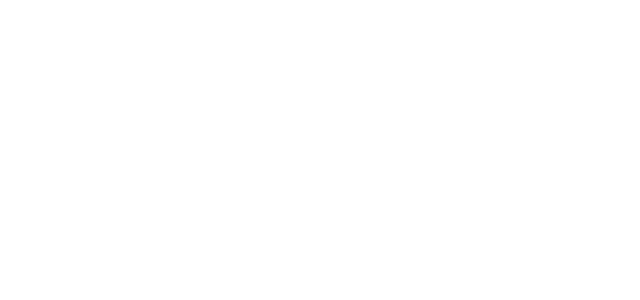
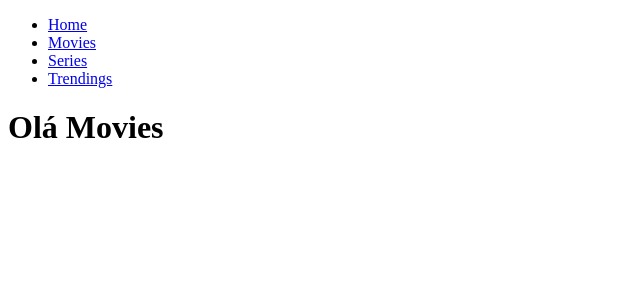
Before and after one commit to Higoralmeida702/MovieDatabase, a React (Vite) app: page /movies in a window 1280 px wide. Shown: the top 300 px of the page, without its empty margins (0-640 px from the left). Built offline with nearby package versions, Linux system fonts and the light colour scheme.

Commit message:
Adicionado links de navegação para Home, Movies, Series e Trendings

```diff
--- a/src/App.jsx
+++ b/src/App.jsx
@@ -1,8 +1,36 @@
+import { BrowserRouter, Route, Routes, Link } from 'react-router-dom'
+
+import Home from './Components/Home/Index'
+import Movie from './Components/Movies/Index'
+import Series from './Components/Series/Index'
+import Trendings from './Components/Trendings/Index'
+import Movies from './Components/Movies/Index'
+
 function App() {
 
   return (
-    <>
-    </>
+    <div>
+
+      <div>
+        <BrowserRouter>
+          <ul>
+          <li><Link to="/home">Home</Link></li>
+          <li><Link to="/movies">Movies</Link></li>
+          <li><Link to="/series">Series</Link></li>
+          <li><Link to="/trendings">Trendings</Link></li>
+          </ul>
+
+          <Routes>
+          <Route path="/" element={<Home/>}/>
+          <Route path="/home" element={<Home/>}/>
+          <Route path="/movies" element={<Movies/>}/>
+          <Route path="/series" element={<Series/>}/>
+          <Route path="/trendings" element={<Trendings/>}/>
+          </Routes>
+        </BrowserRouter>
+      </div>
+
+    </div>
   )
 }
 
--- /dev/null
+++ b/src/Components/Home/Index.jsx
@@ -0,0 +1,7 @@
+const Home = () => {
+    return (
+        <h1>Olá home</h1>
+    )
+}
+
+export default Home
--- /dev/null
+++ b/src/Components/Movies/Index.jsx
@@ -0,0 +1,7 @@
+const Movies = () => {
+    return (
+        <h1>Olá Movies</h1>
+    )
+}
+
+export default Movies
--- /dev/null
+++ b/src/Components/Series/Index.jsx
@@ -0,0 +1,7 @@
+const Series = () => {
+    return (
+        <h1>Olá Series</h1>
+    )
+}
+
+export default Series
--- /dev/null
+++ b/src/Components/Trendings/Index.jsx
@@ -0,0 +1,7 @@
+const Trendings = () => {
+    return (
+        <h1>Ola Trendings</h1>
+    )
+}
+
+export default Trendings
```
